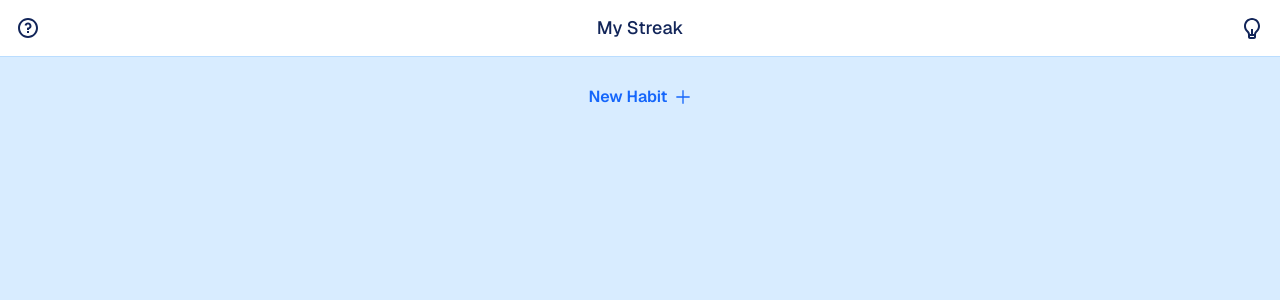
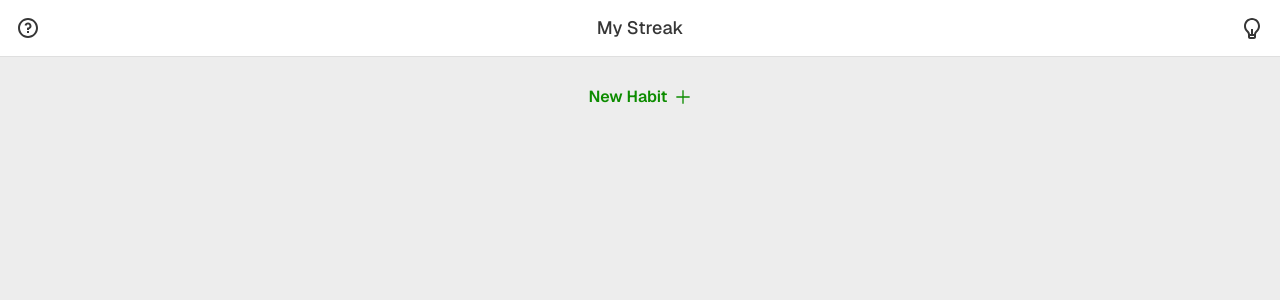
Before and after one commit to havardob/daily-check, a Next.js app: page / in a window 1280 px wide. Shown: the top 300 px of the page. Built offline with nearby package versions, Linux system fonts and the light colour scheme.

Commit message:
another color change and adds popover options

```diff
--- a/src/app/globals.css
+++ b/src/app/globals.css
@@ -12,27 +12,51 @@
   --cerulean-blue-900: #163b92;
   --cerulean-blue-950: #122559;
 
+  --silver-50: #f7f7f7;
+  --silver-100: #ededed;
+  --silver-200: #dfdfdf;
+  --silver-300: #c4c4c4;
+  --silver-400: #adadad;
+  --silver-500: #999999;
+  --silver-600: #888888;
+  --silver-700: #7b7b7b;
+  --silver-800: #676767;
+  --silver-900: #545454;
+  --silver-950: #363636;
+
+  --camarone-50: #ebffe4;
+  --camarone-100: #d3ffc4;
+  --camarone-200: #a8ff8f;
+  --camarone-300: #70ff4f;
+  --camarone-400: #3dff1b;
+  --camarone-500: #1ce700;
+  --camarone-600: #11b900;
+  --camarone-700: #0d8c00;
+  --camarone-800: #0f6e06;
+  --camarone-900: #0f570a;
+  --camarone-950: #013400;
+
   --flame: #e80101;
 
-  --body-bg-color: var(--cerulean-blue-100);
+  --body-bg-color: var(--silver-100);
 
   --header-bg-color: var(--white);
-  --header-border-color: var(--cerulean-blue-200);
-  --header-text-color: var(--cerulean-blue-950);
+  --header-border-color: var(--silver-200);
+  --header-text-color: var(--silver-950);
 
-  --habit-text-color: var(--cerulean-blue-950);
+  --habit-text-color: var(--silver-950);
   --habitTitle-bg-color: var(--white);
   --habitButton-bg-color: var(--white);
 
-  --streak-text-color: var(--cerulean-blue-950);
+  --streak-text-color: var(--camarone-950);
   --streak-icon-color: var(--flame);
 
   --checkbox-bg-color--unchecked: var(--white);
-  --checkbox-text-color--unchecked: var(--cerulean-blue-900);
-  --checkbox-bg-color--checked: var(--cerulean-blue-600);
-  --checkbox-text-color--checked: var(--cerulean-blue-50);
+  --checkbox-text-color--unchecked: var(--silver-500);
+  --checkbox-bg-color--checked: var(--camarone-600);
+  --checkbox-text-color--checked: var(--camarone-100);
 
-  --cta-text-color: var(--cerulean-blue-600);
+  --cta-text-color: var(--camarone-700);
 }
 
 *,
--- a/src/app/page.module.css
+++ b/src/app/page.module.css
@@ -29,7 +29,7 @@
    color: var(--habit-text-color);
 }
 
-.habit__header {
+.habitHeader {
    padding-inline: 1rem;
    display: flex;
    flex-wrap: wrap;
@@ -40,7 +40,12 @@
    padding-block-end: .375rem;
 }
 
-.habit__header button {
+.habitPopoverWrapper {
+   position: relative;
+   overflow: visible;
+}
+
+.habitPopoverToggle {
    border: 0;
    padding: 0;
    aspect-ratio: 1;
@@ -53,13 +58,41 @@
    background-color: var(--habitButton-bg-color);
 }
 
-.habit__buttons {
+.habitPopover {
    display: flex;
-   gap: .25rem;
+   flex-direction: column;
+   background-color: var(--white);
+   border-radius: .25rem;
+   border: 0;
+   position: absolute;
+   z-index: 999;
+   left: 0;
+   top: calc(100% + .25rem);
+   box-shadow: 0 4px 8px 0 rgba(0, 0, 0, 0.1);
+   width: max-content;
+}
+
+.habitPopoverButton {
+   display: flex;
+   border: 0;
+   padding: .5rem;
+   align-items: center;
+   column-gap: .375rem;
+   line-height: 1;
+   white-space: nowrap;
+   font-size: .875rem;
+}
+
+.habitPopoverButton[disabled] {
+   opacity: .35;
+}
+
+.habitPopoverButton svg {
+   width: 1rem;
    flex-shrink: 0;
 }
 
-.habit__streak {
+.habitStreak {
    margin-inline-start: auto;
    align-self: center;
    display: flex;
@@ -69,13 +102,13 @@
    color: var(--streak-text-color);
 }
 
-.habit__streak svg {
+.habitStreak svg {
    width: 1.25rem;
    flex-shrink: 0;
    color: var(--streak-icon-color);
 }
 
-.habit h3 {
+.habitTitle {
    font-size: 1rem;
    font-weight: 600;
    background-color: var(--habitTitle-bg-color);
@@ -93,4 +126,5 @@
    overflow: auto;
    padding-block-end: .5rem;
    padding-inline-start: 1px;
+   gap: 2px;
 }
--- a/src/app/page.tsx
+++ b/src/app/page.tsx
@@ -10,6 +10,7 @@ import Header from "@/components/Header/header";
 import IconAdd from "@/components/Icons/IconAdd";
 import IconUpArrow from "@/components/Icons/IconUpArrow";
 import IconDownArrow from "@/components/Icons/IconDownArrow";
+import IconMore from "@/components/Icons/IconMore";
 
 type Habit = {
     id: string,
@@ -19,6 +20,11 @@ type Habit = {
 
 export default function Home() {
     const [habits, setHabits] = useState<Habit[]>([]);
+    const [openPopover, setOpenPopover] = useState(null);
+
+    const togglePopover = (habitId: any) => {
+        setOpenPopover((prev) => (prev === habitId ? null : habitId));
+    };
 
     const dates = useMemo(() => {
         const startDate = new Date("2024-12-01");
@@ -45,8 +51,14 @@ export default function Home() {
 
 
     function newHabit() {
-        const newHabitName = prompt("New habit");
-        if (newHabitName) {
+        const newHabitName = prompt("New habit (max 25 characters)");
+
+        if (newHabitName === null || newHabitName.trim() === "") {
+            return;
+        }
+
+        if (newHabitName !== "" && newHabitName.length <= 25) {
+            console.log(newHabitName.length)
             setHabits((habits) => [
                 ...habits,
                 {
@@ -55,6 +67,8 @@ export default function Home() {
                     checkedDays: []
                 }
             ]);
+        } else {
+            alert("Write something between 1 and 25 characters")
         }
     }
 
@@ -75,15 +89,20 @@ export default function Home() {
 
     function changeHabitName(habitId: string) {
         const clickedHabit = habits.find(habit => habit.id === habitId);
-        const newName = prompt("New name", clickedHabit?.name);
+        const newName = prompt("New name (max 25 characters)", clickedHabit?.name);
 
         if (newName === null || newName.trim() === "") {
             return;
         }
 
+        if (newName !== "" && newName.length <= 25) {
             return setHabits((habits) =>
                 habits.map((habit) => habit.id === habitId ? {...habit, name: newName} : habit)
             );
+        } else {
+            alert("Write something between 1 and 25 characters")
+        }
+
     }
 
     function deleteHabit(habitId: string) {
@@ -145,32 +164,36 @@ export default function Home() {
                     const streak = calculateStreak(habit.checkedDays);
                     return (
                         <div key={habit.id + index} className={styles.habit}>
-                            <div className={styles.habit__header}>
-                                <h3>{habit.name}</h3>
-                                <div className={styles.habit__buttons}>
-                                    <button onClick={() => changeHabitName(habit.id)}>
-                                        <span className={"u-hidden"}>Change name for {habit.name}</span>
+                            <div className={styles.habitHeader}>
+                                <h3 className={styles.habitTitle}>{habit.name}</h3>
+                                <div className={styles.habitPopoverWrapper}>
+                                    <button className={styles.habitPopoverToggle} onClick={() => togglePopover(habit.id)}>
+                                        <span className={"u-hidden"}>Toggle options for {habit.name}</span>
+                                        <IconMore />
+                                    </button>
+                                    {openPopover === habit.id && (
+                                        <div className={styles.habitPopover} onClick={() => togglePopover(habit.id)}>
+                                            <button onClick={() => changeHabitName(habit.id)} className={styles.habitPopoverButton}>
                                                 <IconEdit />
+                                                <span>Edit Name</span>
                                             </button>
-                                    <button onClick={() => deleteHabit(habit.id)}>
-                                        <span className={"u-hidden"}>Delete {habit.name}</span>
+                                            <button onClick={() => moveHabit(habit.id, "up")} className={styles.habitPopoverButton} disabled={index === 0}>
+                                                <IconUpArrow />
+                                                <span>Move Up</span>
+                                            </button>
+                                            <button onClick={() => moveHabit(habit.id, "down")} className={styles.habitPopoverButton} disabled={index === habits.length - 1}>
+                                                <IconDownArrow />
+                                                <span>Move Down</span>
+                                            </button>
+                                            <button onClick={() => deleteHabit(habit.id)} className={styles.habitPopoverButton}>
                                                 <IconTrash />
+                                                <span>Delete</span>
                                             </button>
-                                    {index !== 0 && (
-                                    <button onClick={() => moveHabit(habit.id, "up")}>
-                                        <span className={"u-hidden"}>Move {habit.name} up</span>
-                                        <IconUpArrow />
-                                    </button>
-                                    )}
-                                    {index !== habits.length - 1 && (
-                                    <button onClick={() => moveHabit(habit.id, "down")}>
-                                        <span className={"u-hidden"}>Move {habit.name} down</span>
-                                        <IconDownArrow />
-                                    </button>
+                                        </div>
                                     )}
                                 </div>
                                 {streak > 0 && (
-                                    <div className={styles.habit__streak}><IconFlame />{streak}</div>
+                                    <div className={styles.habitStreak}><IconFlame />{streak}</div>
                                 )}
                             </div>
                             <div className={styles.row} data-row={habit.id} key={habit.id}>
--- a/src/components/Checkbox/checkbox.module.css
+++ b/src/components/Checkbox/checkbox.module.css
@@ -2,7 +2,7 @@
    display: flex;
    flex-direction: column;
    text-align: center;
-   width: calc(100% / 6.5);
+   width: calc(100% / 6.75);
    aspect-ratio: 1;
    justify-content: center;
    position: relative;
@@ -17,7 +17,7 @@
    flex-direction: column;
    justify-content: center;
    align-items: center;
-   gap: 1px;
+   gap: 4px;
    line-height: 1;
    width: 100%;
    height: 100%;
@@ -41,24 +41,16 @@
 }
 
 .checkbox svg {
-   width: 1.5rem;
-   animation: fade .5s ease-in-out forwards;
-   opacity: 1;
+   width: 1.75rem;
 }
 
 .title {
-   font-size: .75rem;
+   font-size: .875rem;
    font-weight: 600;
 }
 
 .subtitle {
    font-weight: 500;
-   font-size: .625rem;
+   font-size: .75rem;
    text-transform: uppercase;
 }
-
-@keyframes fade {
-   to {
-      opacity: 0;
-   }
-}
--- /dev/null
+++ b/src/components/Icons/IconMore.tsx
@@ -0,0 +1,7 @@
+export default function IconMore() {
+    return (
+        <svg xmlns="http://www.w3.org/2000/svg" viewBox="0 0 24 24" fill="currentColor" width={"1em"} aria-hidden={true}>
+            <path d="M5 10C3.9 10 3 10.9 3 12C3 13.1 3.9 14 5 14C6.1 14 7 13.1 7 12C7 10.9 6.1 10 5 10ZM19 10C17.9 10 17 10.9 17 12C17 13.1 17.9 14 19 14C20.1 14 21 13.1 21 12C21 10.9 20.1 10 19 10ZM12 10C10.9 10 10 10.9 10 12C10 13.1 10.9 14 12 14C13.1 14 14 13.1 14 12C14 10.9 13.1 10 12 10Z"></path>
+        </svg>
+    )
+}
```
Lines whose indentation alone changed are shown as unchanged.
